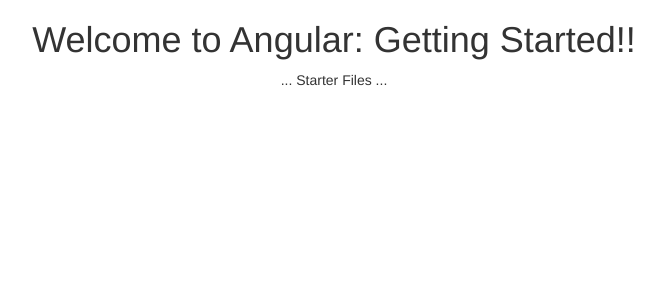
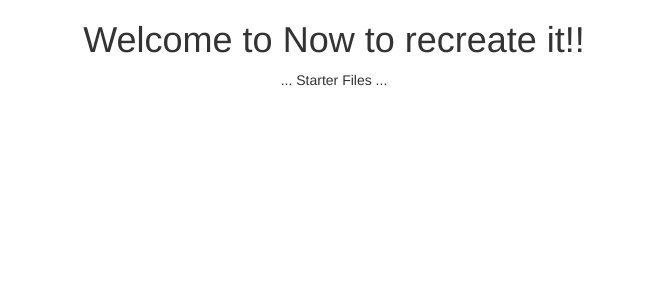
Before and after one commit to mikerobe/apm, an Angular app: page / in a window 1280 px wide. Shown: the top 300 px of the page, without its empty margins (306-970 px from the left). Built offline with nearby package versions, Linux system fonts and the light colour scheme.

Commit message:
after installing dependencies

```diff
--- a/src/app/app.component.ts
+++ b/src/app/app.component.ts
@@ -6,5 +6,5 @@
   styleUrls: ['./app.component.css']
 })
 export class AppComponent {
-  title = 'Angular: Getting Started';
+  title = 'Now to recreate it';
 }
```
Also changed, not shown: 1 other file (tests, documents, lock files or other folders).
